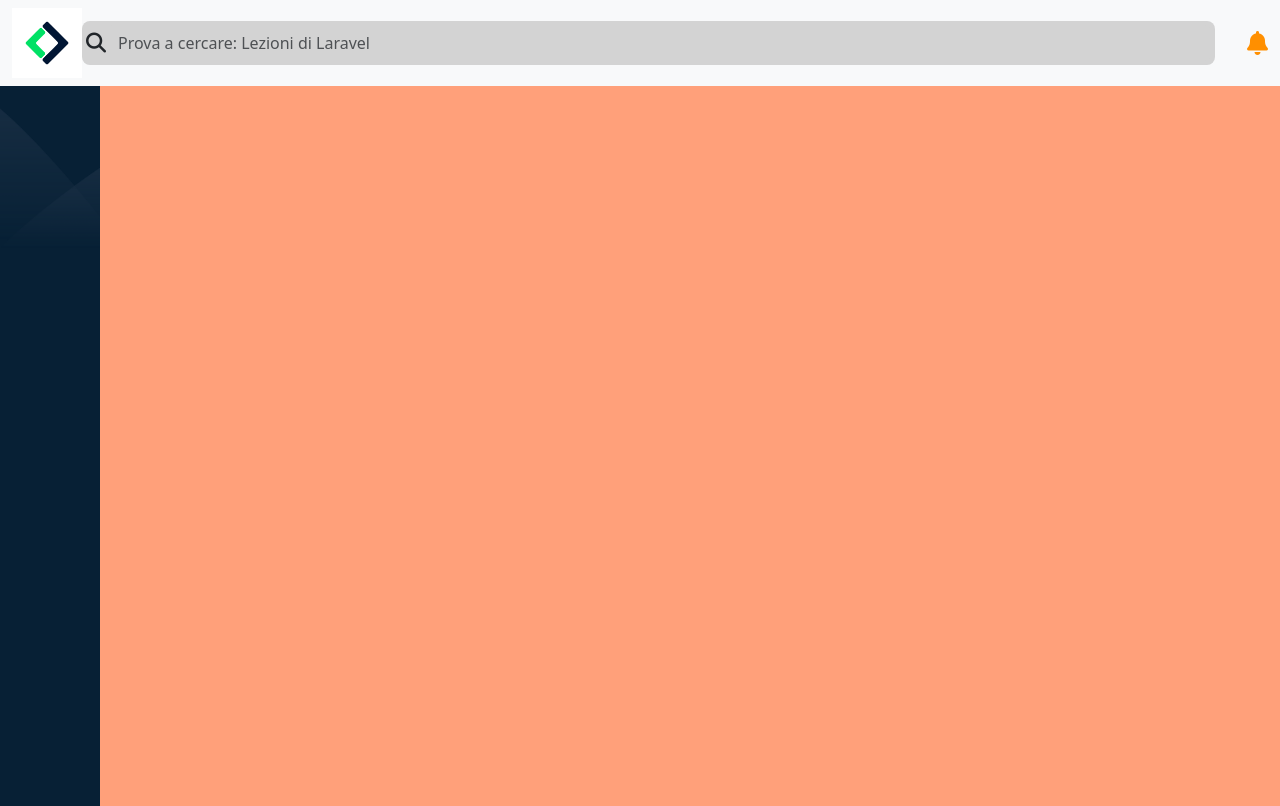
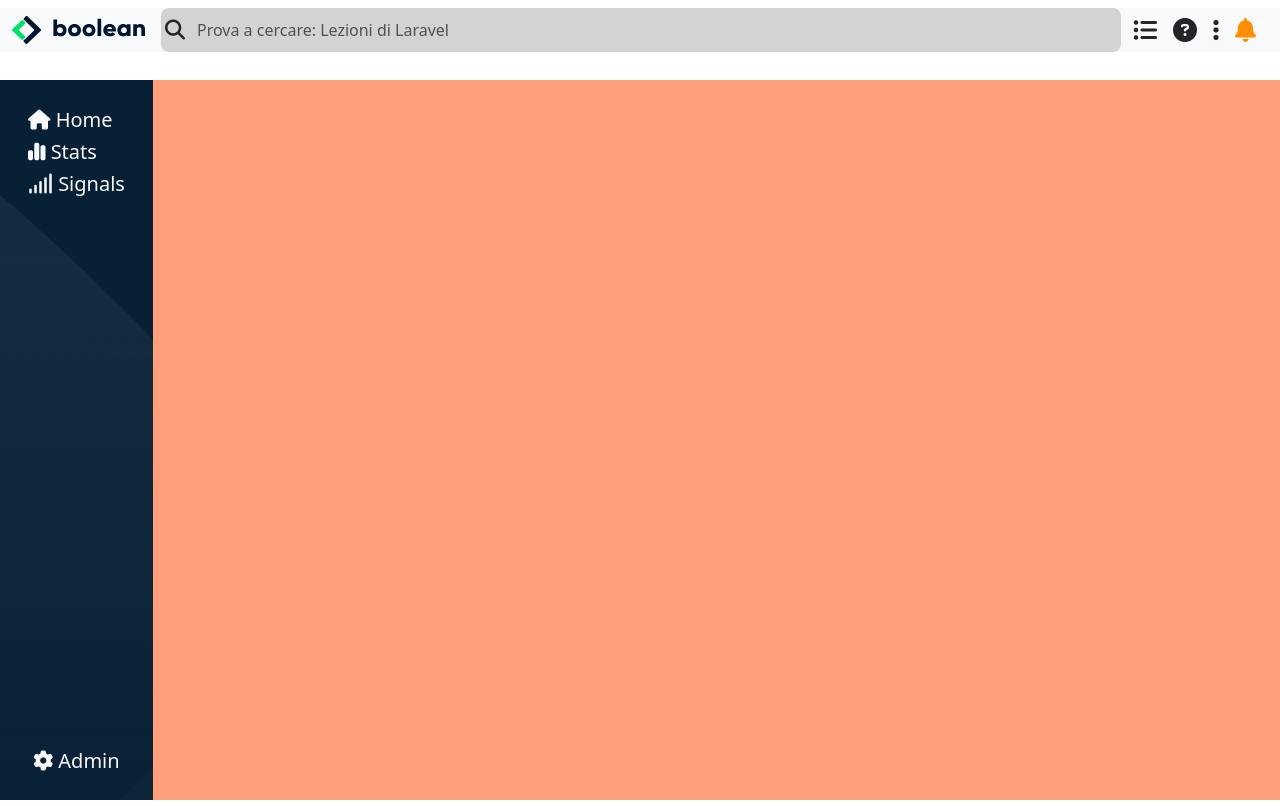
Before and after one commit to StefanoM98/html-css-bootstrap-dashboard, a plain HTML site: page index.html in a window 1280 px wide. Drawn offline with nearby package versions, Linux system fonts and the light colour scheme.

Commit message:
Add: navbar section and mediaquery

```diff
--- /dev/null
+++ b/css/lg-media.css
@@ -0,0 +1,5 @@
+/* MEDIA QUERY DESKTOP MOD  */
+
+@media screen and (min-width: 992px) {
+    .main-navbar { width: 160px;}
+}
--- a/css/style.css
+++ b/css/style.css
@@ -5,6 +5,7 @@ img {
 
 ul {
     list-style-type: none;
+    margin: 0;
 }
 
 /* WRAPPER SECTION */
@@ -15,8 +16,19 @@ ul {
 
 /* HEADER SECTION */
 
+.header-nav {
+    height: 80px;
+}
+.container-fluid {
+    vertical-align: 80px;
+}
+
 .logo-small {
     width: 70px;
+}
+
+.logo {
+    margin-right: 1rem;
 }
 
 form,
@@ -57,11 +69,17 @@ main {
 
 .main-navbar {
     background-color: #072035;
+    background-image: url(../img/sidebar-bg.png);
     height: calc(100vh - 80px);
     width: 100px;
 }
 
+.list1 li {
+    padding: 1px 0;
+}
 
+
+/* DASHBOARD SECTION */
 .main-dashboard {
     width: calc(100% - 100px);
     background-color: lightsalmon;
--- a/index.html
+++ b/index.html
@@ -10,28 +10,38 @@
 
     <!-- BOOTSTRAP -->
     <link href="https://cdn.jsdelivr.net/npm/bootstrap@5.3.0-alpha1/dist/css/bootstrap.min.css" rel="stylesheet" integrity="sha384-GLhlTQ8iRABdZLl6O3oVMWSktQOp6b7In1Zl3/Jr59b6EGGoI1aFkw7cmDA6j6gD" crossorigin="anonymous">
+
     <!-- CUSTOM STYLE -->
     <link rel="stylesheet" href="css/style.css">
+
+    <!-- MEDIA QUERY -->
+    <link rel="stylesheet" href="css/lg-media.css">
 </head>
 <body>
     <div class="ms_wrapper">
         <!-- HEADER SECTION -->
         <header>
-            <div class="header-nav">
-                <nav class="navbar bg-body-tertiary">
+            <div class="header-nav py-2">
+                <nav class="navbar bg-body-tertiary p-0 align-">
                     <div class="container-fluid">
-                        <img class="logo-small mr-2" src="img/mobile-logo.png" alt="">
+                        <img class="logo-small mr-2 d-lg-none" src="img/mobile-logo.png" alt="">
+                        <img src="img/logo.svg" alt="" class="logo d-none d-lg-inline mr-2">
                         <form class="d-flex me-auto flex-grow-1 align-items-center fs-5 rounded-3 p-1" role="search">
                             <input class="form-control search-bar" type="search" placeholder="Prova a cercare: Lezioni di Laravel" aria-label="Search">
                         </form>
-                        <ul class="mb-0 fs-4">
+                        <ul class="menu m-0 p-1 b-0 fs-4 d-flex align-middle">
                             <li>
-                                <i class="fa-solid fa-bell "></i>
+                                <i class="fa-solid fa-list-ul d-none d-lg-inline px-2"></i>
                             </li>
                             <li>
-
+                                <i class="fa-solid fa-circle-question d-none d-lg-inline px-2"></i>
                             </li>
-                            <li></li>
+                            <li>
+                                <i class="fa-solid fa-ellipsis-vertical d-none d-lg-inline px-2"></i>
+                            </li>
+                            <li>
+                                <i class="fa-solid fa-bell px-2"></i>
+                            </li>
                         </ul>
                     </div>
                 </nav>
@@ -41,8 +51,32 @@
 
         <!-- MAIN SECTION -->
         <main>
-            <div class="main-navbar">
-                <img src="img/sidebar-bg.png" alt="">
+            <div class="main-navbar d-flex justify-content-center">
+                <div class="list d-flex align-items-center flex-column justify-content-between text-light py-3">
+
+                    <ul class="list1 p-2 fs-5">
+                        <li>
+                            <i class="fa-solid fa-house"></i>
+                            <span class="d-none d-lg-inline">Home</span>
+                        </li>
+                        <li>
+                            <i class="fa-solid fa-chart-simple"></i>
+                            <span class="d-none d-lg-inline">Stats</span>
+                        </li>
+                        <li>
+                            <i class="fa-solid fa-signal"></i>
+                            <span class="d-none d-lg-inline">Signals</span>
+                        </li>
+                    </ul>
+
+                    <ul class="p-2 fs-5">
+                        <li>
+                            <i class="fa-solid fa-gear"></i>
+                            <span class="d-none d-lg-inline ">Admin</span>
+                        </li>
+                    </ul>
+
+                </div>
             </div>
             <div class="main-dashboard"></div>
         </main>
```
